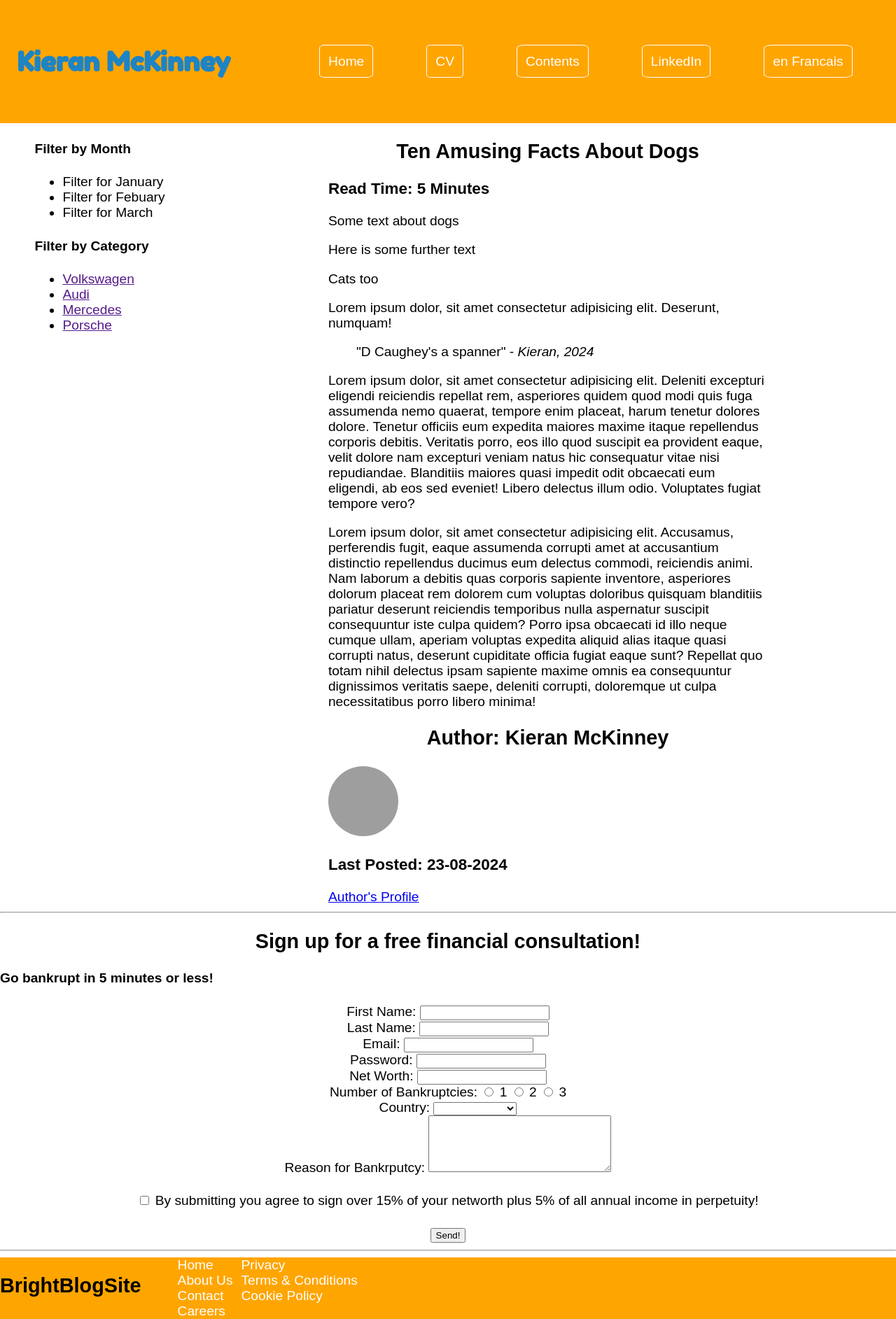
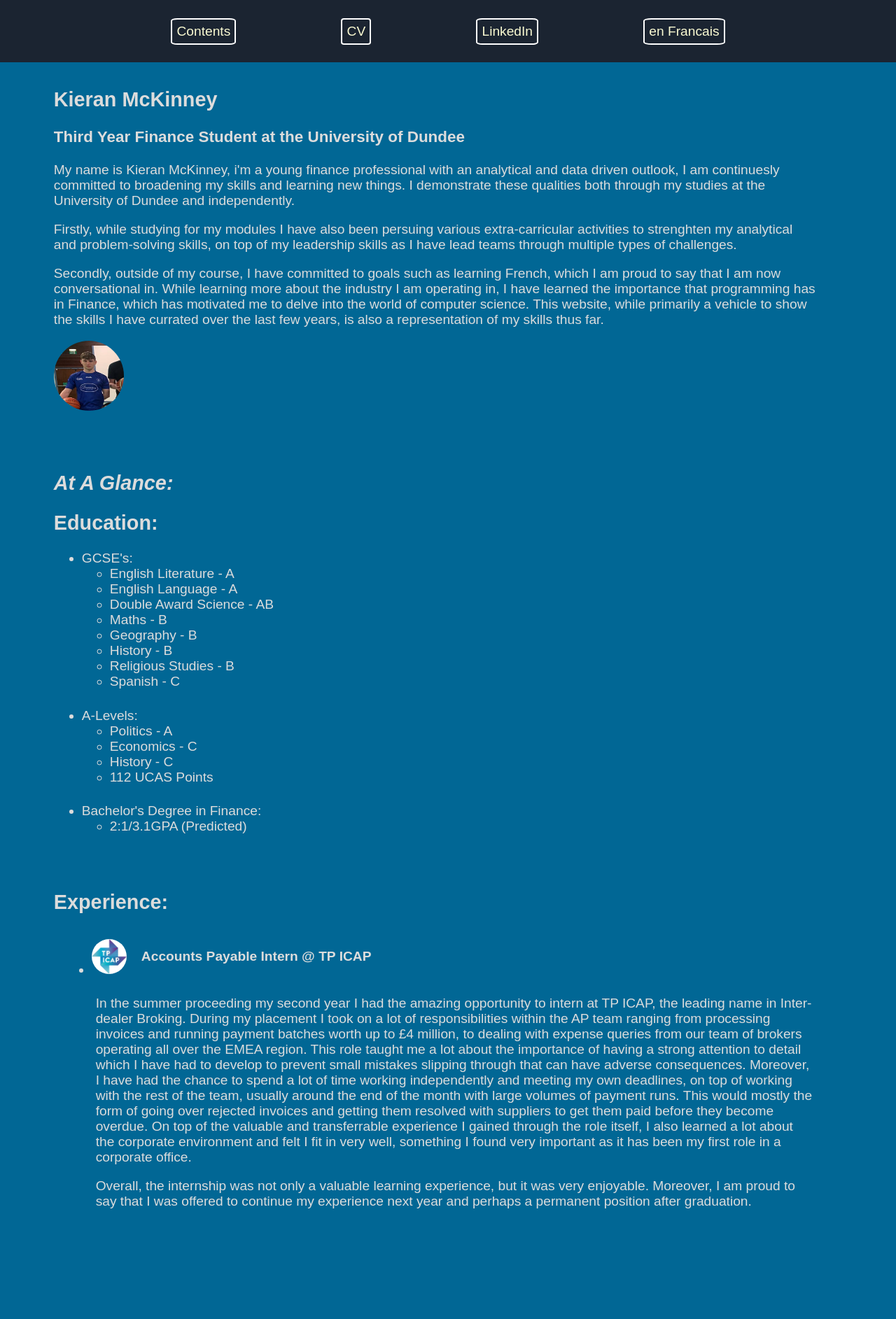
Before and after one commit to KieranMcK-Fin/kieranmck-fin.github.io, a plain HTML site: page index.html in a window 1280 px wide. Shown: the whole page at 70% size. After the commit the page ends 1760 px from the top, so only its background shows below. Drawn offline with Linux system fonts and the light colour scheme; no server answers; grey boxes are pictures that could not be loaded.

Commit message:
Portfolio website build
Changed entire website

```diff
--- a/index.html
+++ b/index.html
@@ -1,170 +1,93 @@
 <!DOCTYPE html>
 <html lang="en">
     <head>
-    <script src="app.js"></script>
         <link rel="stylesheet" href="style.css">
         <link href="https://fonts.googleapis.com/css2?family=Fredoka+One&display=swap" rel="stylesheet">
         <meta charset="UTF-8">
         <meta name ="viewport"  Content="width=device-width, initial-scale=1.0">
-    <title>Kieran McKinney</title>
+        <title>Kieran McKinney (BFin)</title>
     </head>
+
+    <!-- If there is time, incorperate a news letter modal that can be used to encourage visitors to use our house hunting site when completed -->
 <body>
-    <header id="main-header">
-        <!-- the content of the header goes here -->
-         <h1 id="logo">Kieran McKinney</h1>
+    <header>
+        <div id="nav_buttons">
             <nav>
-            <ul id="nav-ul">
-                <li><a href="https://open.spotify.com/" class="navbutton">Home</a></li>
-                <li><a href="www.linkedin.com/in/kieran-mckinney59185" class="navbutton">CV</a></li>
-                <li><a href="" class="navbutton">Contents</a></li>
-                <li><a href="www.linkedin.com/in/kieran-mckinney59185" class="navbutton">LinkedIn</a></li>
-                <li><a href= "" class="navbutton">en Francais</a></li>
+                <ul>
+                    <li><a href="index_2.html" class="navbutton">Contents</a></li>
+                    <li><a href="kieran_mckinney_cv.docx" download>CV</a></li>
+                    <li><a href="https://www.linkedin.com/in/kieran-mckinney59185" class="navbutton" target="_blank">LinkedIn</a></li>
+                    <li><a href="" class="navbutton">en Francais</a></li>
+                    <!-- look to make these links clickable, bringing you onto seperate pages -->
                 </ul>
             </nav>
+        </div>
     </header>
     <main>
-        <div id="main-content">
-            <aside>
-                <section>
-                    <h4>Filter by Month</h4>
-                    <nav>
+        <div id="main_article">
+            <article>
+                <h1>Kieran McKinney</h1>
+                <h3>Third Year Finance Student at the University of Dundee</h3>
+                <p>My name is Kieran McKinney, i'm a young finance professional with an analytical and data driven outlook, I am continuesly committed to broadening my skills and learning new things. I demonstrate these qualities both through my studies at the University of Dundee and independently.</p>
+                <p>Firstly, while studying for my modules I have also been persuing various extra-carricular activities to strenghten my analytical and problem-solving skills, on top of my leadership skills as I have lead teams through multiple types of challenges.</p>
+                <p>Secondly, outside of my course, I have committed to goals such as learning French, which I am proud to say that I am now conversational in. While learning more about the industry I am operating in, I have learned the importance that programming has in Finance, which has motivated me to delve into the world of computer science. This website, while primarily a vehicle to show the skills I have currated over the last few years, is also a representation of my skills thus far.</p>
+                <img id="image" src="images/basketball_photo.jpg" alt="Profile Picture" width="100" height="100">
+                <div id="education">
+                    <h1><i>At A Glance:</i></h1>
+                    <h2>Education:</h2>
+                    <ul class="custom-bullets">
+                        <div id="gcses">
+                            <li>GCSE's:
                                 <ul>
-                            <li><a href=""></a>Filter for January</li>
-                            <li><a href=""></a>Filter for Febuary</li>
-                            <li><a href=""></a>Filter for March</li>
+                                    <li>English Literature - A</li>
+                                    <li>English Language - A</li>
+                                    <li>Double Award Science - AB</li>
+                                    <li>Maths - B</li>
+                                    <li>Geography - B</li>
+                                    <li>History - B</li>
+                                    <li>Religious Studies - B</li>
+                                    <li>Spanish - C</li>
                                 </ul>
-                    </nav>
-                </section>
-                <section>
-                    <h4>Filter by Category</h4>
-                    <nav>
+                            </li>
+                        </div>
+                        <div id="a_levels">
+                            <li>A-Levels:
                                 <ul>
-                            <li><a href="">Volkswagen</a></li>
-                            <li><a href="">Audi</a></li>
-                            <li><a href="">Mercedes</a></li>
-                            <li><a href="">Porsche</a></li>
+                                    <li>Politics - A</li>
+                                    <li>Economics - C</li>
+                                    <li>History - C</li>
+                                    <li>112 UCAS Points</li>
                                 </ul>
-                    </nav>
-                </section>
-            </aside>
-            <div>
-                <article>
-                    <header>
-                        <!-- Article's header goes here -->
-                        <h2>Ten Amusing Facts About Dogs</h2>
-                        <h3>Read Time: 5 Minutes</h3>
-                    </header>
-                    <main>
-                        <p>Some text about dogs</p>
-                        <p>Here is some further text</p>
-                        <p>Cats too</p>
-                        <p>Lorem ipsum dolor, sit amet consectetur adipisicing elit. Deserunt, numquam!</p>
-                        <blockquote>
-                            "D Caughey's a spanner" - <cite>Kieran, 2024</cite>
-                        </blockquote>
-                        <p>Lorem ipsum dolor, sit amet consectetur adipisicing elit. Deleniti excepturi eligendi reiciendis repellat rem, asperiores quidem quod modi quis fuga assumenda nemo quaerat, tempore enim placeat, harum tenetur dolores dolore. Tenetur officiis eum expedita maiores maxime itaque repellendus corporis debitis. Veritatis porro, eos illo quod suscipit ea provident eaque, velit dolore nam excepturi veniam natus hic consequatur vitae nisi repudiandae. Blanditiis maiores quasi impedit odit obcaecati eum eligendi, ab eos sed eveniet! Libero delectus illum odio. Voluptates fugiat tempore vero?</p>
-                        <P>Lorem ipsum dolor, sit amet consectetur adipisicing elit. Accusamus, perferendis fugit, eaque assumenda corrupti amet at accusantium distinctio repellendus ducimus eum delectus commodi, reiciendis animi. Nam laborum a debitis quas corporis sapiente inventore, asperiores dolorum placeat rem dolorem cum voluptas doloribus quisquam blanditiis pariatur deserunt reiciendis temporibus nulla aspernatur suscipit consequuntur iste culpa quidem? Porro ipsa obcaecati id illo neque cumque ullam, aperiam voluptas expedita aliquid alias itaque quasi corrupti natus, deserunt cupiditate officia fugiat eaque sunt? Repellat quo totam nihil delectus ipsam sapiente maxime omnis ea consequuntur dignissimos veritatis saepe, deleniti corrupti, doloremque ut culpa necessitatibus porro libero minima!</P>
-                    </main>
-                    <footer>
-                        <h2>Author: Kieran McKinney</h2>
-                        <img src="https://placebear.com/100/100" alt="Image is pure fucked, sorry mate">
-                        <h3>Last Posted: 23-08-2024</h3>
-                        <a href="https://www.youtube.com/" target="_blank">Author's Profile</a>
+                            </li>
+                        </div>
+                        <div id="degree">
+                            <li>Bachelor's Degree in Finance:
+                                <ul>
+                                    <li>2:1/3.1GPA (Predicted)</li>
+                                </ul>
+                            </li>
+                        </div>
+                    </ul>
+                </div>
+                <h2>Experience:</h2>
+                <div class="tp_icap_title">
+                    <ul>
+                        <li>
+                            <div class="text-container">
+                                <img id="image" src="images/TP_ICAP.jpg" alt="Profile Picture" class="text-image" width="50" height="50">
+                                <h4>Accounts Payable Intern @ TP ICAP</h4>
+                            </div>
+                        </li>
+                    </ul>
+                </div>
+                <div id="tp_icap_text">
+                    <p>In the summer proceeding my second year I had the amazing opportunity to intern at TP ICAP, the leading name in Inter-dealer Broking. During my placement I took on a lot of responsibilities within the AP team ranging from processing invoices and running payment batches worth up to £4 million, to dealing with expense queries from our team of brokers operating all over the EMEA region. This role taught me a lot about the importance of having a strong attention to detail which I have had to develop to prevent small mistakes slipping through that can have adverse consequences. Moreover, I have had the chance to spend a lot of time working independently and meeting my own deadlines, on top of working with the rest of the team, usually around the end of the month with large volumes of payment runs. This would mostly the form of going over rejected invoices and getting them resolved with suppliers to get them paid before they become overdue. On top of the valuable and transferrable experience I gained through the role itself, I also learned a lot about the corporate environment and felt I fit in very well, something I found very important as it has been my first role in a corporate office.</p>
+                    <p>Overall, the internship was not only a valuable learning experience, but it was very enjoyable. Moreover, I am proud to say that I was offered to continue my experience next year and perhaps a permanent position after graduation.</p>
 
-                    </footer>
+                    <!-- Add TP ICAP logo, and maybe a picture -->
+                </div>
             </article>
         </div>
-        </div>
-
-        <!-- main content of the website can go here  -->
-
-        <hr>
-        <h2>Sign up for a free financial consultation!</h2>
-        <h4>Go bankrupt in 5 minutes or less!</h4>
-        <form action="" method="">
-            <label for="first_name">First Name:</label>
-            <input type="text" id="first_name" name="first_name" required>
-            <br>
-
-            <label for="last_name">Last Name:</label>
-            <input type="text" id="last_name" name="last_name" required>
-            <br>
-
-            <label for="email">Email:</label>
-            <input type="email" name="email" id="email">
-            <br>
-
-            <label for="password">Password:</label>
-            <input type="password" name="password" id="password">
-            <br>
-
-            <label for="net_worth">Net Worth:</label>
-            <input type="net_worth" name="net_worth" id="net_worth">
-            <br>
-
-            <label for="number_of_bankruptcies">Number of Bankruptcies:</label>
-            <input type="radio" name="number_of_bankruptcies" id="1" value="1">
-            <label for="1">1</label>
-
-            <input type="radio" name="number_of_bankruptcies" id="2" value="2">
-            <label for="2">2</label>
-
-            <input type="radio" name="number_of_bankruptcies" id="3" value="3">
-            <label for="3">3</label>
-            <br>
-
-            <label for="country">Country:</label>
-            <select name="country" id="country">
-                <option value=""></option>
-                <option value="england">England</option>
-                <option value="scotland">Scotland</option>
-                <option value="wales">Wales</option>
-                <option value="northern_ireland">Northern Ireland</option>
-                <option value="eire">Eire</option>
-            </select>
-            <br>
-
-            <label for="bio">Reason for Bankrputcy:</label>
-            <textarea name="bio" id="bio" cols="30" rows="5"></textarea>
-            <br>
-
-            <h1>   </h1>
-
-            <input type="checkbox" id="submit" name="submit">
-            <label for="submit">By submitting you agree to sign over 15% of your networth plus 5% of all annual income in perpetuity!</label>
-            <br>
-
-            <h1>   </h1>
-
-            <input type="submit" value="Send!">
-
-        </form>
-        <hr>
     </main>
-    <footer>
-        <h2>BrightBlogSite</h2>
-        <section>
-            <nav>
-                <ul id="footer-ul">
-                    <div>
-                        <li><a href="">Home</a></li>
-                        <li><a href="">About Us</a></li>
-                        <li><a href="">Contact</a></li>
-                        <li><a href="">Careers</a></li>
-                    </div>
-                    <div>
-                        <li><a href="">Privacy</a></li>
-                        <li><a href="">Terms & Conditions</a></li>
-                        <li><a href="">Cookie Policy</a></li>
-                    </div>
-
-                </ul>
-            </nav>
-        </section>
-    </footer>
-
-    <footer>
-        <!-- footer goes here  -->
-    </footer>
 </body>
 </html>
--- a/style.css
+++ b/style.css
@@ -1,108 +1,100 @@
+header {
+    background-color: #1B2431;
+    color: white;
+}
+
 body {
+    background-color: #016795;
     font-family: Arial, Helvetica, sans-serif;
     margin: 0%;
+    padding: 0;
     font-size: 1.5vw;
 }
 
-#logo {
-
-    margin: 0%;
-    padding: 8;
-    font-family: "Fredoka One", sans-serif;
-    /* box-shadow: 8px 8px 10px 3px darkorange;
-    width: 16%;
-    text-shadow:
-    1px 1px 0px black,  /*bottom-right shadow */
-   /* -1px 1px 0px black, /*bottom-left shadow */
-   /* 1px -1px 0px black, /*top-right shadow */
-   /* -1px -1px 0px black; top-left shadow */
+#nav_buttons ul {
+    list-style: none; /* Removes bullet points */
+    display: flex;
+    justify-content: center;
+    padding: 2%; /* Removes default padding */
+    margin: 0%;  /* Removes default margin */
 }
 
-ul {
-    margin: 0%;
-}
-
-body > header > nav > ul {
-    list-style: none;
-    text-decoration: none;
-}
-
-body > header {
-    background-color: orange;
-    color: rgb(30, 132, 196);
-    /* use lol colours website */
-    display: flex;
-    height: 22vh;
-    align-items: center;
-    justify-content: space-around;
-}
-
-#nav-ul {
-    display: flex;
-}
-
-#nav-ul > li {
-padding: 8px;
-margin: 30px;
-}
-
-.navbutton {
-    color: white;
-    text-decoration: orange;
-    padding: 12px;
-    border: 1px solid white;
+#nav_buttons ul li {
+    margin: 0 75px; /* Adds spacing between links */
+    padding: 0.5%;
+    border: 2px, solid white;
     border-radius: 10%;
 }
 
-body > main article {
-    width: 70%;
-    margin: auto;
-    justify-content: center;
+#nav_buttons a {
+    color: #FAFAD2;
+    text-decoration: none; /* Removes underline from links */
 }
 
-body > h4 {
-    justify-content: center;
-}
-
-#main-content {
-    display: flex;
-    justify-content: space-around;
-
-}
-
-#main-content > div {
-    width: 70%;
-}
-
-form {
-    text-align: center;
-}
-
-h2 {
-    text-align: center;
-}
-
-body > footer {
-    background-color: orange;
-    display: flex;
-}
-
-img {
+#image {
     border-radius: 50%;
 }
 
-#footer-ul {
+#main_article {
+    background-color: #016795;
+    color: #DCDCDC;
+    margin: 0;
+    padding: 1%;
     display: flex;
-    list-style: none;
+    margin-left: 5%;
+    margin-right: 8%;
 }
 
-#footer-ul > div {
-    margin-left: 12px;
+#gcses {
+    margin-bottom: 2.5%;
 }
 
-#footer-ul > div > li > a {
-    text-decoration: none;
-    color: white;
+#a_levels {
+    margin-bottom: 2.5%;
 }
 
-/* Use website CSS Tricks for learning or questions */
+#education {
+    margin-top: 7.5%;
+    margin-bottom: 7.5%;
+}
+
+.tp_icap_title ul {
+    list-style: disc; /* Ensures bullet points are displayed */
+    padding-left: 5%; /* Space for bullet points */
+    margin-left: 0; /* Removes default margin */
+}
+
+.tp_icap_title li {
+    margin-bottom: 10px; /* Adds space between list items */
+}
+
+.text-container {
+    display: flex;
+    align-items: center; /* Aligns items vertically */
+}
+
+.text-image {
+    margin-right: 2%; /* Space between the image and the text */
+    border-radius: 50%; /* Makes the image circular */
+}
+
+#tp_icap_title h4 {
+    margin: 0; /* Removes default margins from the heading */
+}
+
+#tp_icap_text {
+    padding: 0;
+    margin-left: 5.5%;
+}
+
+/* display: flex;
+justify-content
+align-items */
+
+/* colour pallet:
+blocky dark
+#1B2431
+inhaling peacock blue
+#016795
+ordained cobalt
+#1E488F */
```
Also changed, not shown: app.js (deleted, +0 -15 lines), index_2.html (added, +52 -0 lines), index_3.1.html (added, +35 -0 lines), index_3.html (added, +73 -0 lines), images/TP_ICAP.jpg (added), images/basketball_photo.jpg (added), 1 other file. Lines whose indentation alone changed are shown as unchanged.
